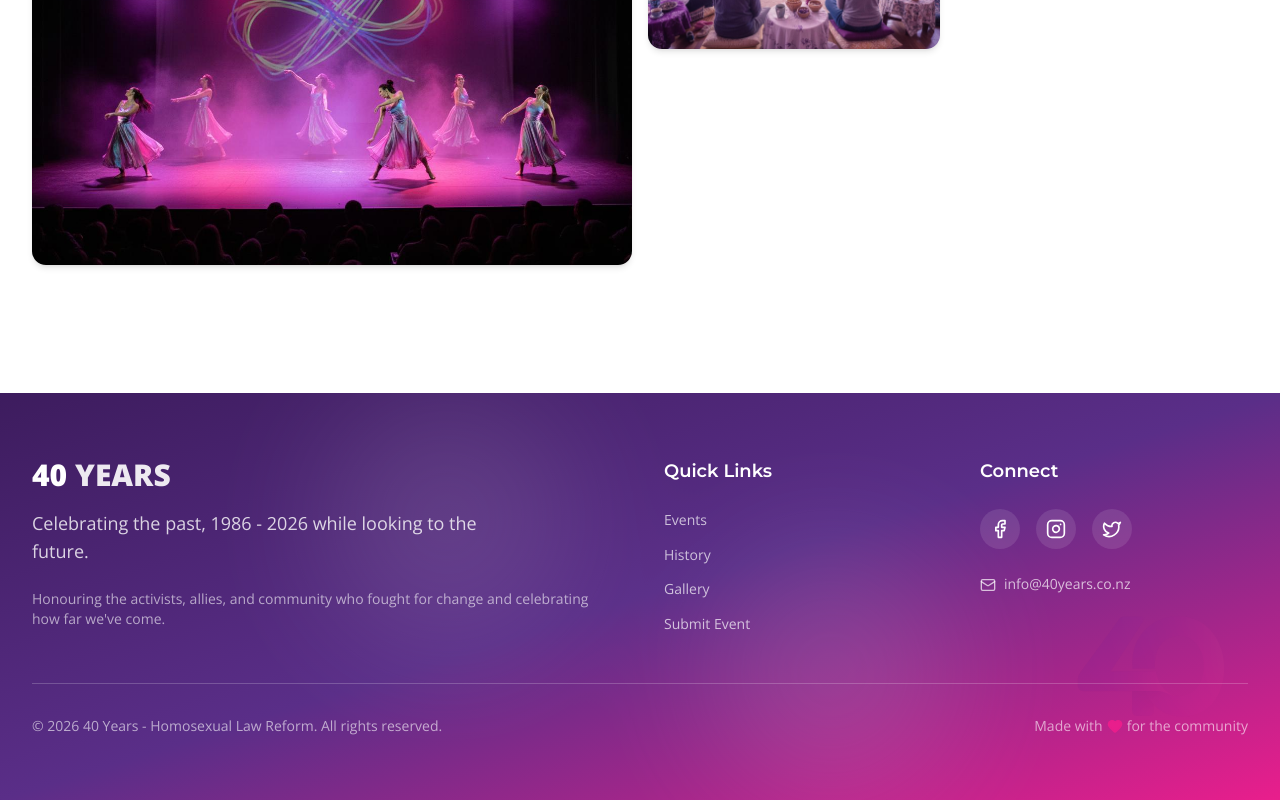
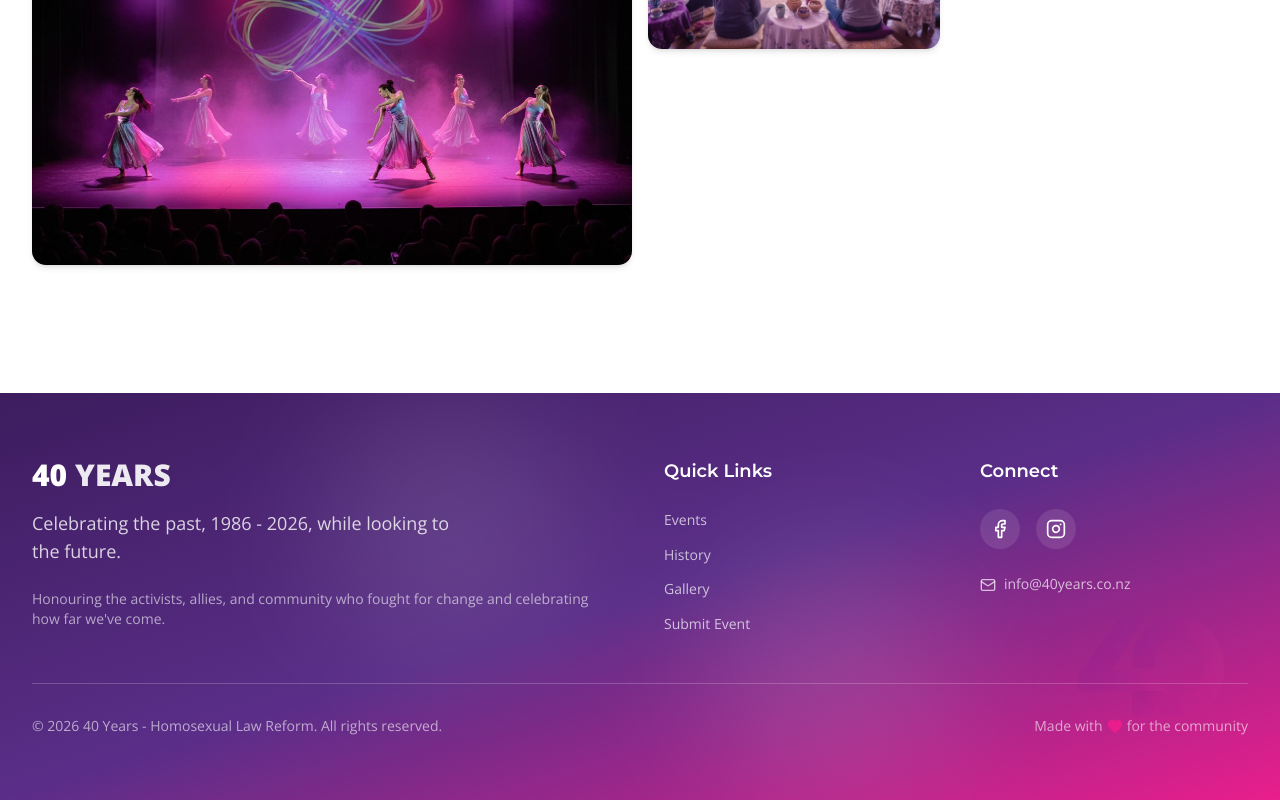
Before and after one commit to craigwat99/kimi-website, a React (Vite) app: page / in a window 1280 px wide. Shown: the part 7885-8685 px from the top of the page. Built offline with nearby package versions, Linux system fonts and the light colour scheme.

Commit message:
Update Footer.tsx

```diff
--- a/src/sections/Footer.tsx
+++ b/src/sections/Footer.tsx
@@ -35,7 +35,7 @@ export function Footer({ onNavigate }: FooterProps) {
               <span className="text-white/90">YEARS</span>
             </a>
             <p className="text-white/80 text-lg mb-6 max-w-md">
-              Celebrating the past, 1986 - 2026 while looking to the future.
+              Celebrating the past, 1986 - 2026, while looking to the future.
             </p>
             <p className="text-white/60 text-sm">
               Honouring the activists, allies, and community who fought for change
@@ -86,7 +86,7 @@ export function Footer({ onNavigate }: FooterProps) {
 
             <div className="flex gap-4 mb-6">
               <a
-                href="https://facebook.com"
+                href="https://facebook.com/rainbowwgtn"
                 target="_blank"
                 rel="noopener noreferrer"
                 className="w-10 h-10 rounded-full bg-white/10 flex items-center justify-center hover:bg-white/20 hover:scale-110 transition-all"
@@ -94,25 +94,17 @@ export function Footer({ onNavigate }: FooterProps) {
                 <Facebook className="w-5 h-5" />
               </a>
               <a
-                href="https://instagram.com"
+                href="https://instagram.com/rainbowwgtn"
                 target="_blank"
                 rel="noopener noreferrer"
                 className="w-10 h-10 rounded-full bg-white/10 flex items-center justify-center hover:bg-white/20 hover:scale-110 transition-all"
               >
                 <Instagram className="w-5 h-5" />
               </a>
-              <a
-                href="https://twitter.com"
-                target="_blank"
-                rel="noopener noreferrer"
-                className="w-10 h-10 rounded-full bg-white/10 flex items-center justify-center hover:bg-white/20 hover:scale-110 transition-all"
-              >
-                <Twitter className="w-5 h-5" />
-              </a>
             </div>
 
             <a
-              href="mailto:info@40years.co.nz"
+              href="mailto:hello@rainbowwellington.org.nz"
               className="flex items-center gap-2 text-white/70 hover:text-white transition-colors"
             >
               <Mail className="w-4 h-4" />
```
